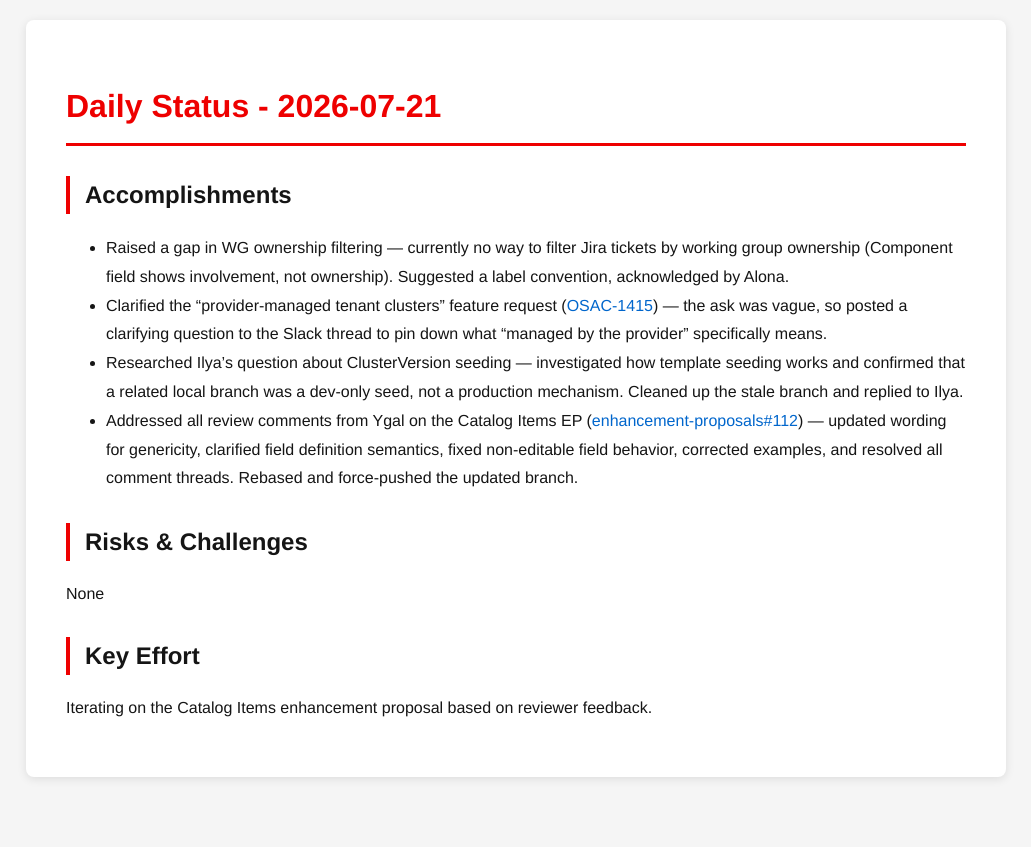
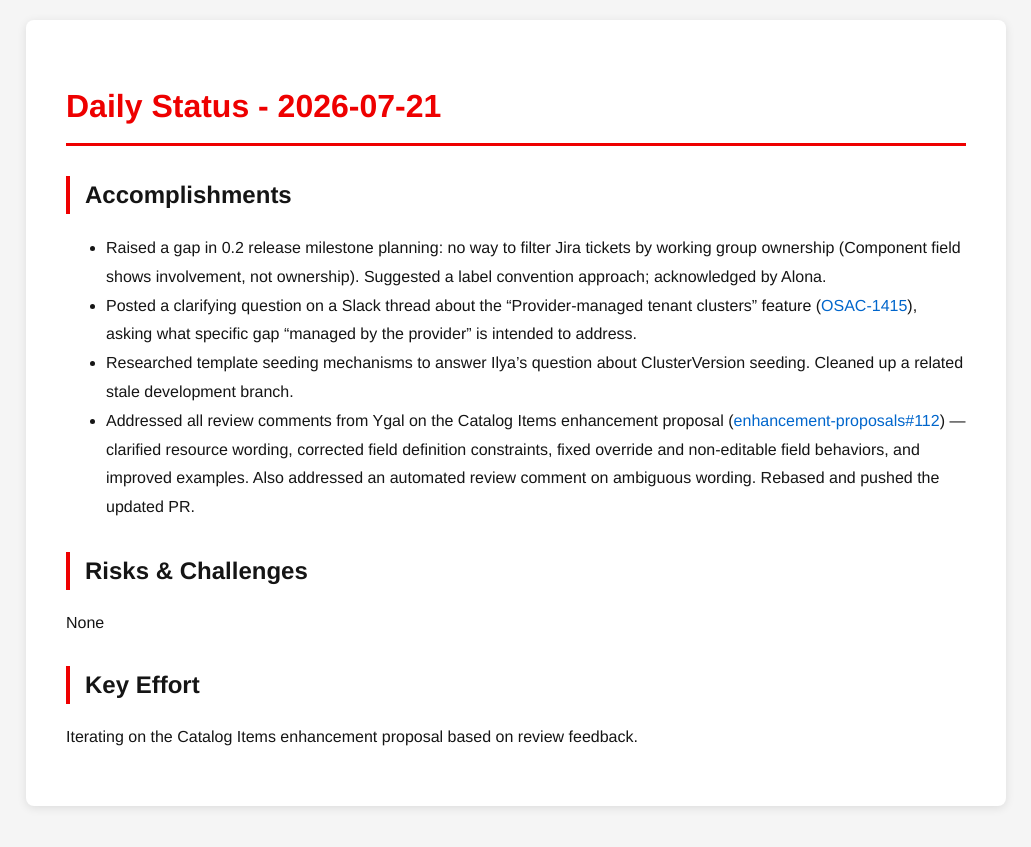
Before and after one commit to tzvatot/daily-status, a Jekyll site: the page built from 2026-07-21.md, in a window 1280 px wide. Shown: the top 847 px of the page, without its empty margins (124-1155 px from the left). Built offline with Jekyll 4.4.1, drawn with Linux system fonts in a browser that asks for light colours.

Commit message:
Daily status update - 2026-07-21

```diff
--- a/2026-07-21.md
+++ b/2026-07-21.md
@@ -7,13 +7,13 @@ date: 2026-07-21
 # Daily Status - 2026-07-21
 
 ## Accomplishments
-- Raised a gap in WG ownership filtering — currently no way to filter Jira tickets by working group ownership (Component field shows involvement, not ownership). Suggested a label convention, acknowledged by Alona.
-- Clarified the "provider-managed tenant clusters" feature request ([OSAC-1415](https://redhat.atlassian.net/browse/OSAC-1415)) — the ask was vague, so posted a clarifying question to the Slack thread to pin down what "managed by the provider" specifically means.
-- Researched Ilya's question about ClusterVersion seeding — investigated how template seeding works and confirmed that a related local branch was a dev-only seed, not a production mechanism. Cleaned up the stale branch and replied to Ilya.
-- Addressed all review comments from Ygal on the Catalog Items EP ([enhancement-proposals#112](https://github.com/osac-project/enhancement-proposals/pull/112)) — updated wording for genericity, clarified field definition semantics, fixed non-editable field behavior, corrected examples, and resolved all comment threads. Rebased and force-pushed the updated branch.
+- Raised a gap in 0.2 release milestone planning: no way to filter Jira tickets by working group ownership (Component field shows involvement, not ownership). Suggested a label convention approach; acknowledged by Alona.
+- Posted a clarifying question on a Slack thread about the "Provider-managed tenant clusters" feature ([OSAC-1415](https://redhat.atlassian.net/browse/OSAC-1415)), asking what specific gap "managed by the provider" is intended to address.
+- Researched template seeding mechanisms to answer Ilya's question about ClusterVersion seeding. Cleaned up a related stale development branch.
+- Addressed all review comments from Ygal on the Catalog Items enhancement proposal ([enhancement-proposals#112](https://github.com/osac-project/enhancement-proposals/pull/112)) — clarified resource wording, corrected field definition constraints, fixed override and non-editable field behaviors, and improved examples. Also addressed an automated review comment on ambiguous wording. Rebased and pushed the updated PR.
 
 ## Risks & Challenges
 None
 
 ## Key Effort
-Iterating on the Catalog Items enhancement proposal based on reviewer feedback.
+Iterating on the Catalog Items enhancement proposal based on review feedback.
```
